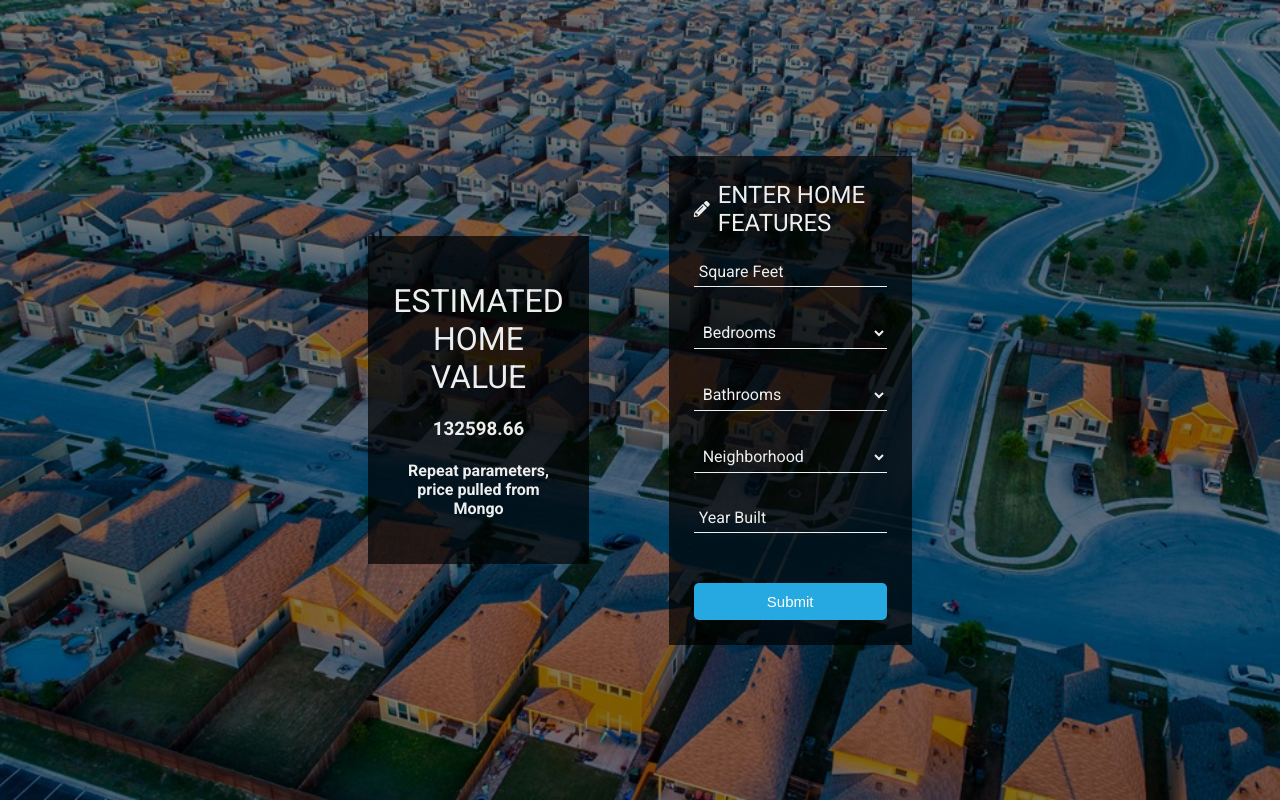
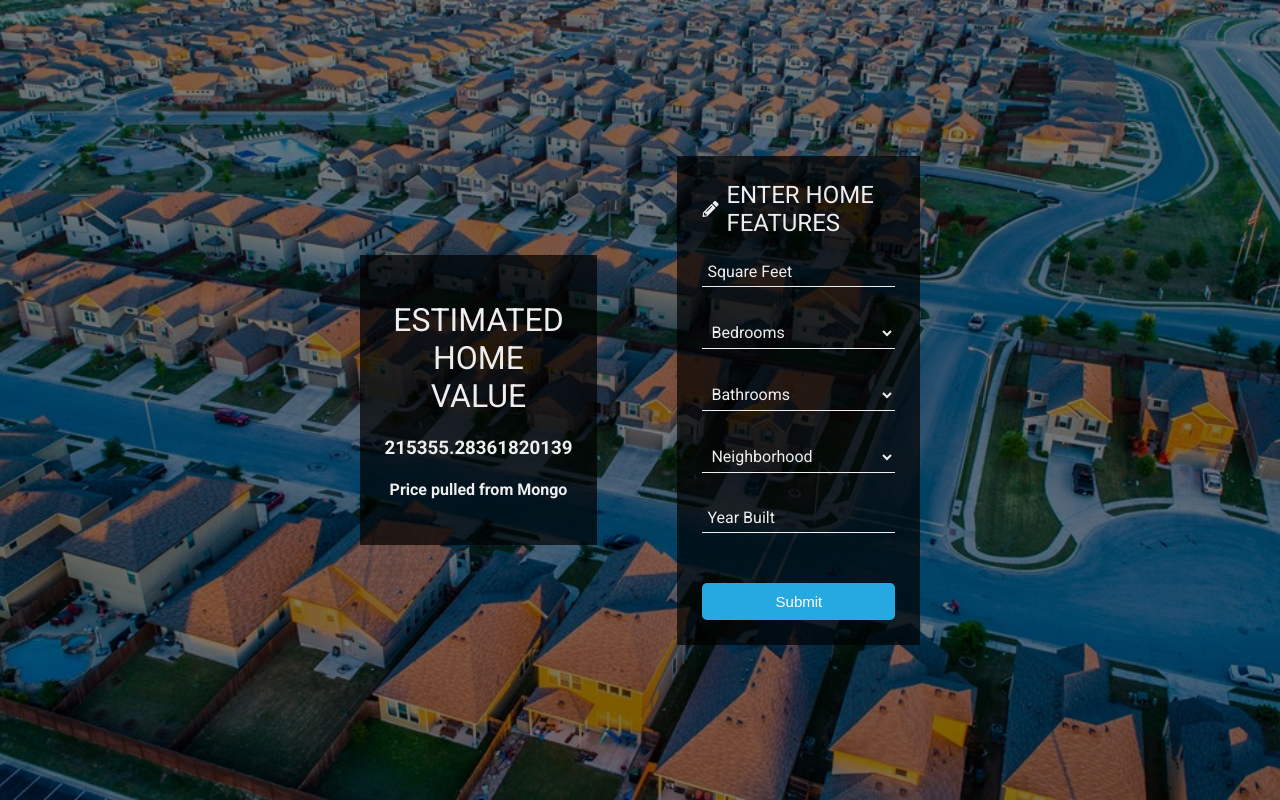
Before and after one commit to KushAGarg/project-4, a Flask app: page / in a window 1280 px wide. Run offline with Flask 3, Linux system fonts and the light colour scheme; some libraries are stand-ins or nearby versions.

Commit message:
Made it pull from either existing db or new db

```diff
--- a/front-end/app.py
+++ b/front-end/app.py
@@ -78,12 +78,15 @@ def index():
 
         price_output = None
         found_data = fake_houses.find(data)
+        houses_found_data = houses.find(data)
         elem = None
         for x in found_data:
             elem = x
+        for x in houses_found_data:
+            elem = x
         if elem != None:
             assignH4String("Price pulled from Mongo")
-            price_output = elem['Price']
+            price_output = round(float(elem['Price'], 2))
         else:
             vals = list(data.values())
             inp = transform_input(vals[0], vals[1], vals[2], vals[3], vals[4])
--- a/front-end/templates/index.html
+++ b/front-end/templates/index.html
@@ -169,8 +169,8 @@
 <div class="left-part">
 <i class="home-value-estimate"></i>
 <h1>Estimated Home Value</h1>
-<h3>132598.66</h3>
-<h4>Repeat parameters, price pulled from Mongo</h4>
+<h3>215355.28361820139</h3>
+<h4>Price pulled from Mongo</h4>
 </div>
 <form action="/" method="POST">
 <div class="title">
```
